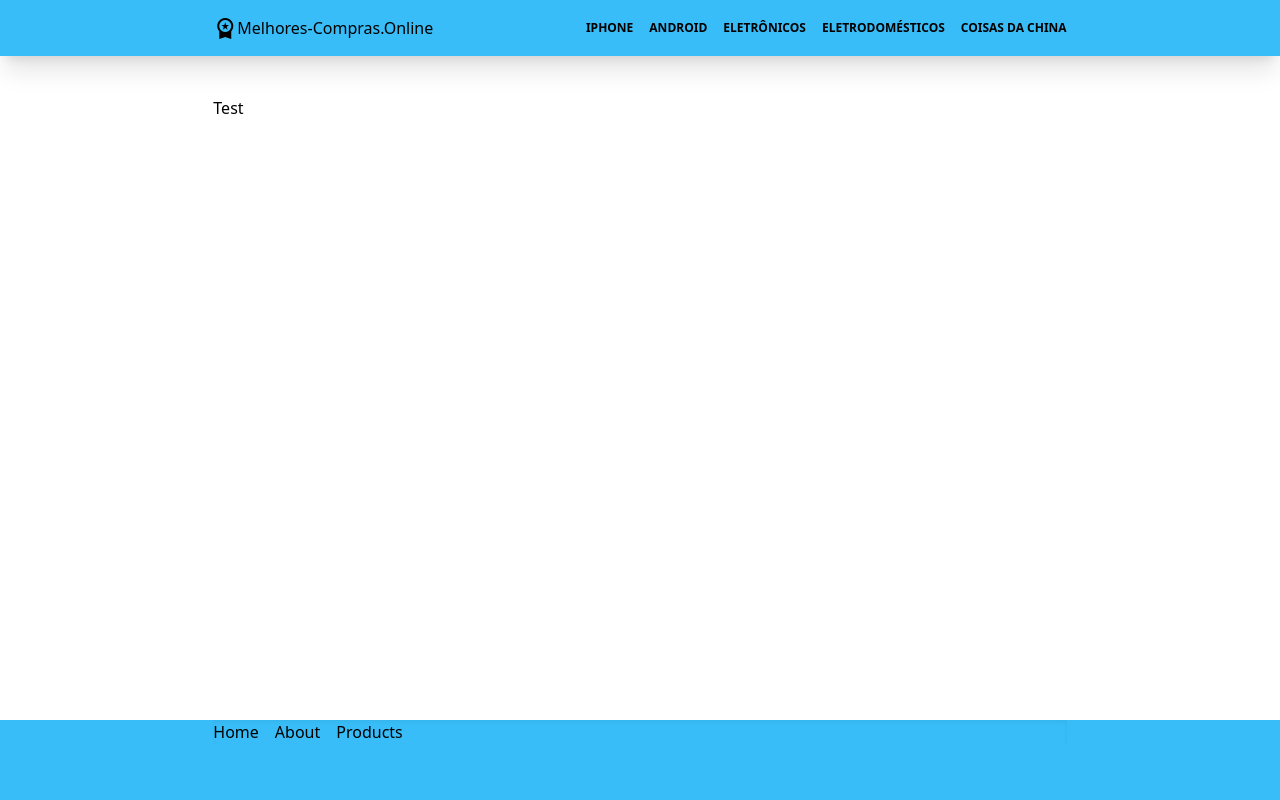
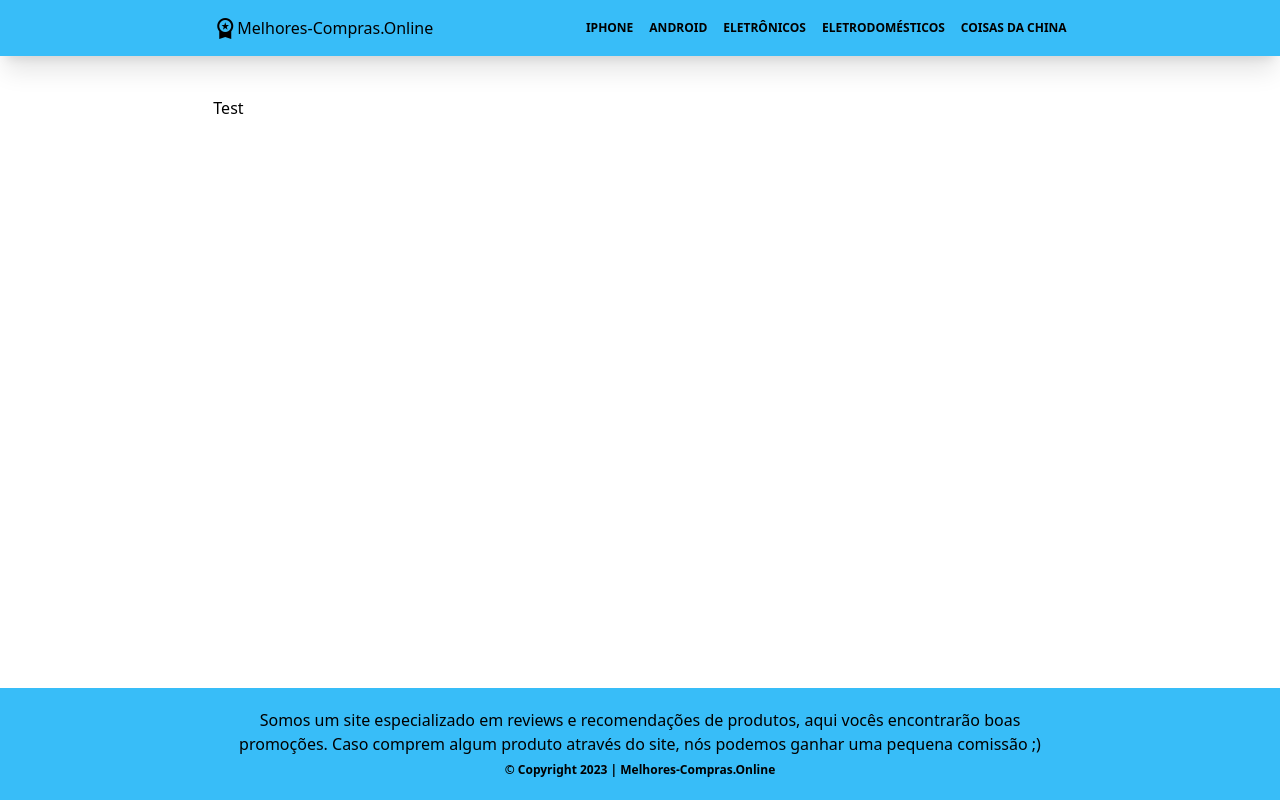
Before and after one commit to rafalves/melhores-compras, a Nuxt app: page / in a window 1280 px wide. Built offline with nearby package versions, Linux system fonts and the light colour scheme.

Commit message:
improving default layout

```diff
--- a/layouts/default.vue
+++ b/layouts/default.vue
@@ -1,24 +1,37 @@
 <template>
-  <div class="bg-sky-400 w-screen h-18 py-4 shadow-xl flex align-items-center">
+  <div class="bg-sky-400 w-screen h-18 py-4 shadow-xl flex">
     <div class="w-2/3 mx-auto">
       <header>
         <nav class="mx-auto flex justify-between items-center">
-          <div class="">
-            <NuxtLink to="/" class="flex hover:text-purple-900">
-              <i class="material-icons">workspace_premium</i
-              >Melhores-Compras.Online</NuxtLink
-            >
-            <p></p>
-          </div>
+          <NuxtLink to="/" class="flex hover:text-purple-900">
+            <i class="material-icons">workspace_premium</i
+            >Melhores-Compras.Online</NuxtLink
+          >
           <div>
             <ul class="flex gap-4 uppercase text-xs font-semibold">
-              <li class="hover:text-purple-900 cursor-pointer">iPhone</li>
-              <li class="hover:text-purple-900 cursor-pointer">android</li>
-              <li class="hover:text-purple-900 cursor-pointer">eletrônicos</li>
-              <li class="hover:text-purple-900 cursor-pointer">
+              <li
+                class="hover:text-purple-900 cursor-pointer hover:underline hover:underline-offset-4"
+              >
+                iPhone
+              </li>
+              <li
+                class="hover:text-purple-900 cursor-pointer hover:underline hover:underline-offset-4"
+              >
+                android
+              </li>
+              <li
+                class="hover:text-purple-900 cursor-pointer hover:underline hover:underline-offset-4"
+              >
+                eletrônicos
+              </li>
+              <li
+                class="hover:text-purple-900 cursor-pointer hover:underline hover:underline-offset-4"
+              >
                 eletrodomésticos
               </li>
-              <li class="hover:text-purple-900 cursor-pointer">
+              <li
+                class="hover:text-purple-900 cursor-pointer hover:underline hover:underline-offset-4"
+              >
                 coisas da china
               </li>
             </ul>
@@ -32,13 +45,16 @@
     <!-- content goes here -->
     <slot />
   </div>
-  <div class="bg-sky-400 fixed bottom-0 w-full h-20">
-    <footer class="w-2/3 mx-auto flex justify-between shadow-inner">
-      <ul class="flex gap-4">
-        <li><NuxtLink to="/">Home</NuxtLink></li>
-        <li><NuxtLink to="/about">About</NuxtLink></li>
-        <li><NuxtLink to="/products">Products</NuxtLink></li>
-      </ul>
+  <div class="bg-sky-400 fixed bottom-0 w-full h-28 flex items-center">
+    <footer class="w-2/3 mx-auto text-center">
+      <p class="font-thin">
+        Somos um site especializado em reviews e recomendações de produtos, aqui
+        vocês encontrarão boas promoções. Caso comprem algum produto através do
+        site, nós podemos ganhar uma pequena comissão ;)
+      </p>
+      <span class="text-xs font-semibold">
+        &copy; Copyright 2023 | Melhores-Compras.Online
+      </span>
     </footer>
   </div>
 </template>
```
